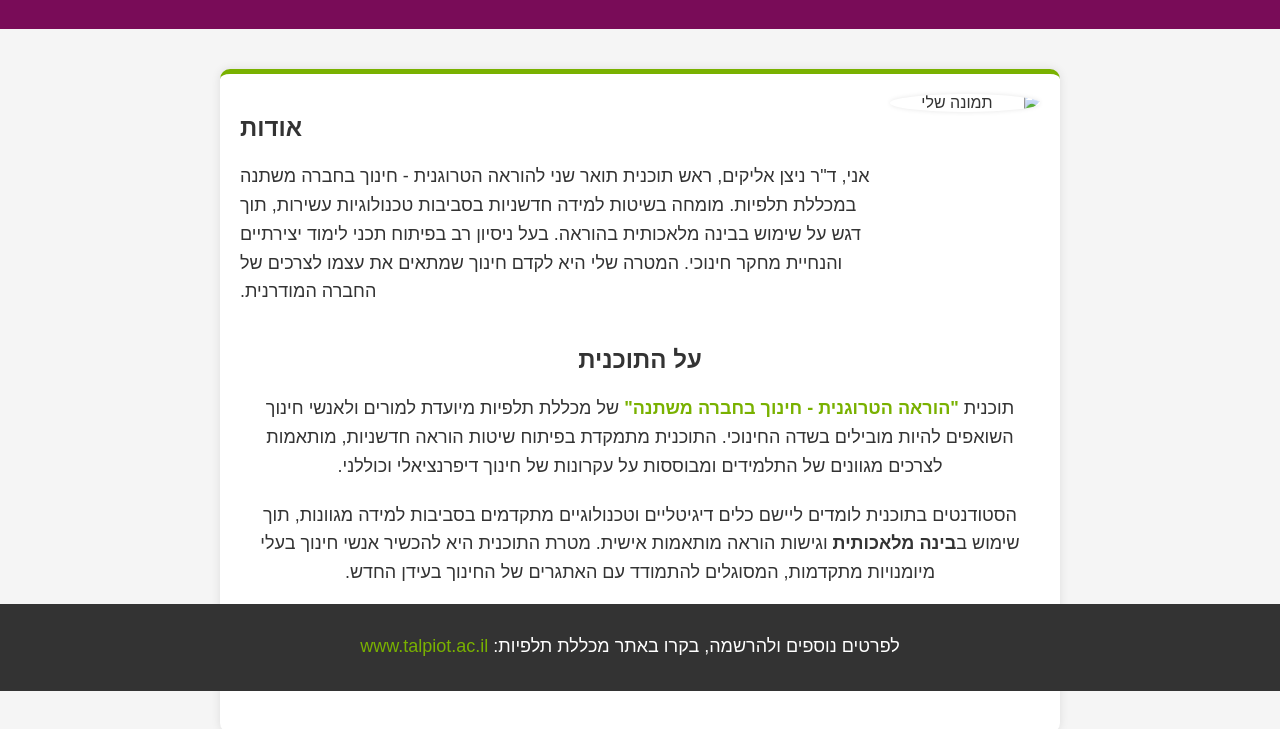
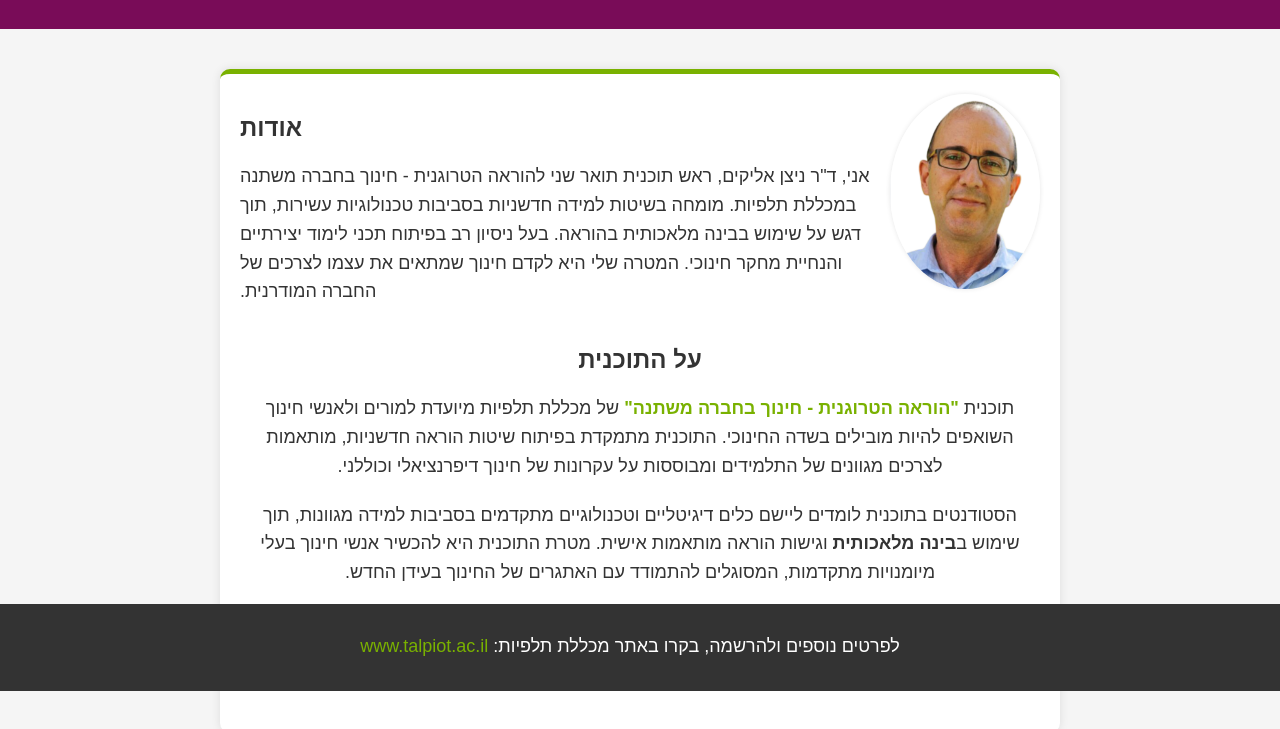
Before and after one commit to nizanely/my_first, a plain HTML site: page index.html in a window 1280 px wide. Shown: the part 109-838 px from the top of the page. Drawn offline with Linux system fonts and the light colour scheme.

Commit message:
Update index.html

```diff
--- a/index.html
+++ b/index.html
@@ -15,7 +15,7 @@
     <div class="container">
         <div class="profile">
             <!-- הוספת תמונה -->
-            <img src="my_photo.jpg" alt="תמונה שלי" class="profile-pic">
+            <img src="Nitzan.png" alt="תמונה שלי" class="profile-pic">
             <div class="description">
                 <h2>אודות</h2>
                 <p>אני, ד"ר ניצן אליקים, ראש תוכנית תואר שני להוראה הטרוגנית - חינוך בחברה משתנה במכללת תלפיות. מומחה בשיטות למידה חדשניות בסביבות טכנולוגיות עשירות, תוך דגש על שימוש בבינה מלאכותית בהוראה. בעל ניסיון רב בפיתוח תכני לימוד יצירתיים והנחיית מחקר חינוכי. המטרה שלי היא לקדם חינוך שמתאים את עצמו לצרכים של החברה המודרנית.</p>
```
